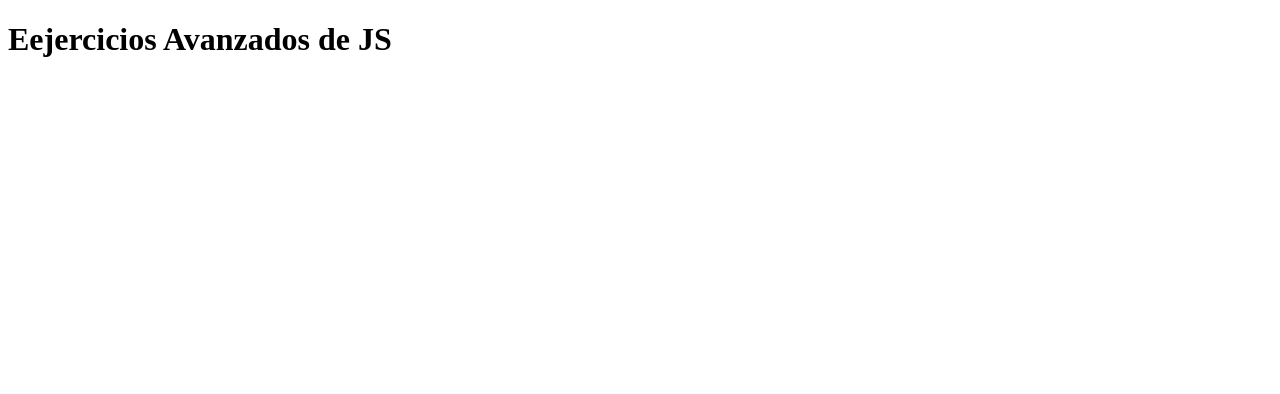
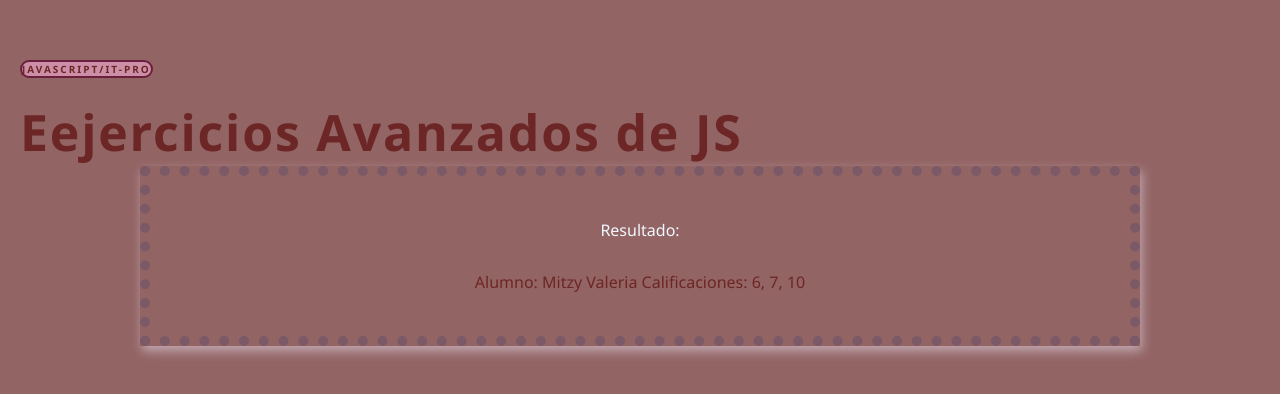
Before and after one commit to lopezgomezmitzyvaleria-wq/web, a plain HTML site: page pages/js_javaScriptAvanzado.html in a window 1280 px wide. Drawn offline with Linux system fonts and the light colour scheme.

Commit message:
feat: agregando ejemplos avanzados de JS

```diff
--- a/js/scriptAvanzado.js
+++ b/js/scriptAvanzado.js
@@ -1 +1,14 @@
 // Objetos y arreglos en JS
+//Objeto
+let alumno = {
+    numCuenta : "322007802",
+    nombre : "Mitzy Valeria",
+    apellidoP : "López",
+    apellidoM : "Gómez",
+    edad : 20
+}
+//Arreglo
+let calificaciones = [6, 7, 10];
+//join convierte elementos del arreglo en texto y los separa por comas
+document.getElementById("resultado").textContent = "Alumno: "+alumno.nombre +
+                                                    " Calificaciones: " +calificaciones.join(", ")
--- a/pages/js_javaScriptAvanzado.html
+++ b/pages/js_javaScriptAvanzado.html
@@ -4,6 +4,7 @@
     <meta charset="UTF-8">
     <meta name="viewport" content="width=device-width, initial-scale=1.0">
     <title>JavaScript Avanzado</title>
+    <link rel="stylesheet" href="../styles/estilosJS.css">
 </head>
 <body>
     <h1>Eejercicios Avanzados de JS</h1>
--- /dev/null
+++ b/styles/estilosJS.css
@@ -0,0 +1,70 @@
+:root{
+    --fondo: rgb(147, 100, 100);
+    --texto: rgb(109, 38, 38);
+}
+
+html{
+    font-size: 62.5%;
+}
+
+*{
+    margin: 0;
+    padding: 0;
+    box-sizing: border-box;
+}
+body{
+    font-family: 'Segoe UI', Tahoma, Geneva, Verdana, sans-serif;
+    background-color: var(--fondo);
+    color: var(--texto);
+    font-size: 1.6rem;
+    /* vh y vw */
+    min-height: 100vh;
+    padding: 6rem 2rem;
+}
+h1{
+    font-size: clamp(3.2rem, 5vw,5rem);
+    font-weight: 800; /* */
+    letter-spacing: .18rem;
+}
+/*Pseudoclase es preparar como se va a ver nuestro html como hover,...*/
+/*declaracion de un pseudoelemento, todo lo que se agregue es un estilo*/
+h1::before{
+    content: "JAVASCRIPT/IT-PRO";
+    display: block; /*Apila todo en cajas*/
+    width: fit-content;
+    margin-bottom: 2rem;
+    border: 2px solid #6a203c;
+    border-radius: 2rem;
+    font-size: 1rem;
+    letter-spacing: .2rem;
+    background-color: #cd8fa7;
+}
+/* h1::after{
+    content: "  :))  ";
+    display: block; /*Apila todo en cajas
+    width: fit-content;
+    margin-bottom: 2rem;
+    border: 1px solid #6a203c;
+    border-radius: 2rem;
+    font-size: 1rem;
+    letter-spacing: .2rem;
+    background-color: #cd8fa7;
+} */
+
+#resultado{
+    max-width: 1000px;
+    min-height: 180px;
+    margin: 0 auto;
+    padding: 3rem;
+    border: 10px dotted #7b5966;
+    box-shadow: 0.2rem .5rem 1rem #c1a9b1;
+    align-content: center;
+    text-align: center;
+
+}
+#resultado::before{
+    content: "Resultado: ";
+    display: block;
+    margin-bottom: 3rem;
+    color: aliceblue;
+}
```
